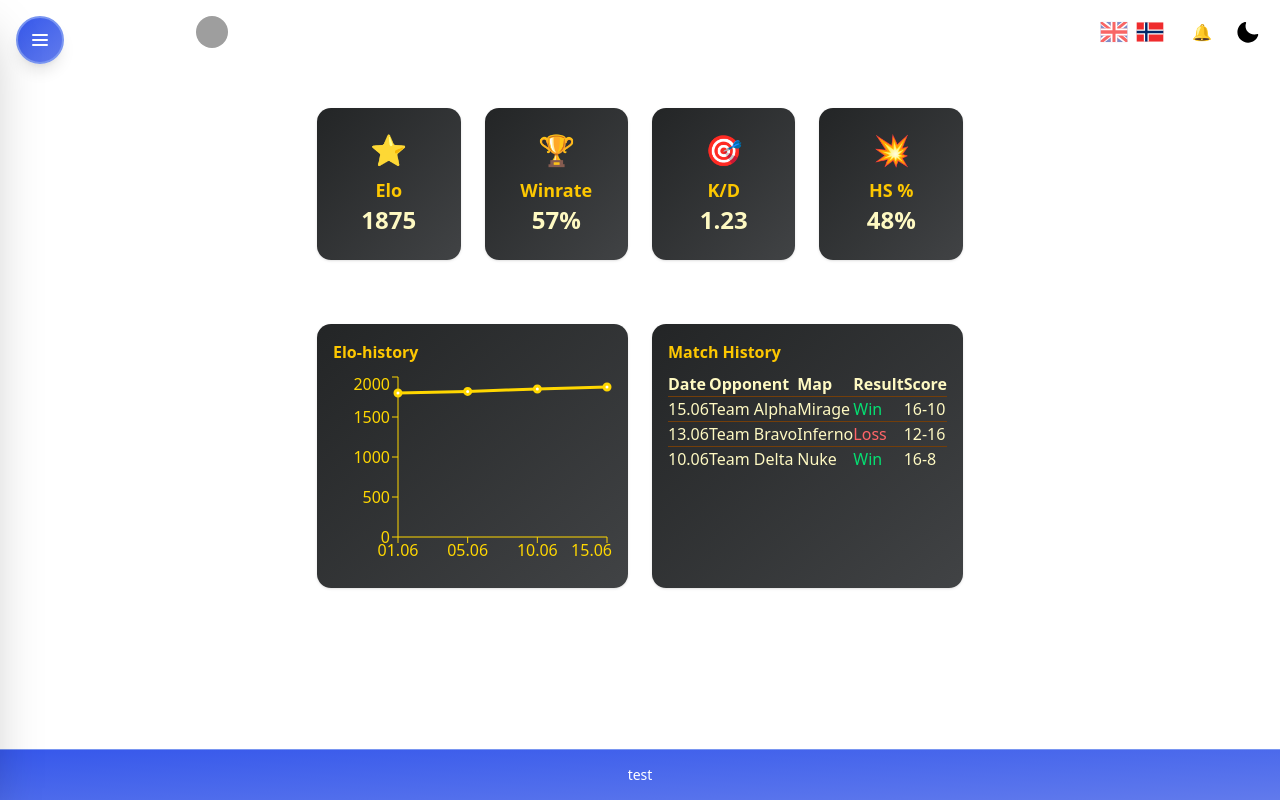
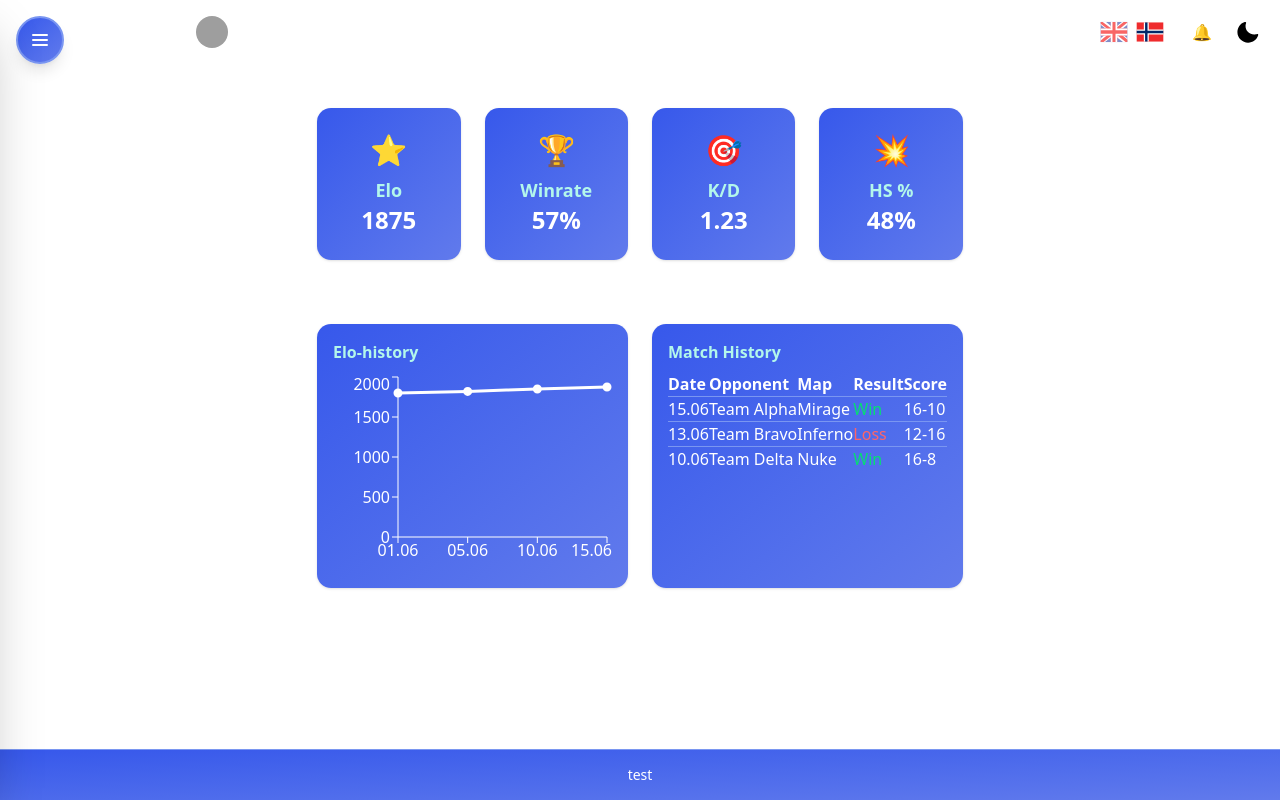
Before and after one commit to Tor-HodeKode/DashBoard, a React (Vite) app: page /DashBoard/dashboard in a window 1280 px wide. Built offline with nearby package versions, Linux system fonts and the light colour scheme; grey boxes are pictures that could not be loaded.

Commit message:
apply dynamic styling

```diff
--- a/src/components/EloChart.jsx
+++ b/src/components/EloChart.jsx
@@ -7,6 +7,7 @@ import {
   ResponsiveContainer,
 } from "recharts";
 import { useTranslation } from "react-i18next";
+import { themes } from "@/styles/globalStyle";
 
 const dummyEloData = [
   { name: "01.06", elo: 1800 },
@@ -15,21 +16,23 @@ const dummyEloData = [
   { name: "15.06", elo: 1875 },
 ];
 
-export default function EloChart() {
+export default function EloChart({ themeName }) {
   const { t } = useTranslation("dashboard");
+  const theme = themes[themeName];
   return (
-    <div className="bg-gradient-to-br from-[#232526] to-[#414345] rounded-xl shadow p-4">
-      <h2 className="text-yellow-400 font-semibold mb-2">{t("elo-history")}</h2>
+    <div className={ theme.gradient + " rounded-xl shadow p-4"}>
+      <h2 className={ theme.titleText + " font-semibold mb-2"}>{t("elo-history")}</h2>
       <ResponsiveContainer width="100%" height={200}>
         <LineChart data={dummyEloData}>
-          <XAxis dataKey="name" stroke="#FFD700" />
-          <YAxis stroke="#FFD700" />
+          <XAxis dataKey="name" stroke="currentColor" className={theme.icon}/>
+          <YAxis stroke="currentColor" className={theme.icon}/>
           <Tooltip />
           <Line
             type="monotone"
             dataKey="elo"
-            stroke="#FFD700"
+            stroke="currentColor"
             strokeWidth={3}
+            className={theme.icon}
           />
         </LineChart>
       </ResponsiveContainer>
--- a/src/components/MatchHistory.jsx
+++ b/src/components/MatchHistory.jsx
@@ -1,16 +1,18 @@
 import { useTranslation } from "react-i18next";
+import { themes } from "@/styles/globalStyle";
 
-export default function MatchHistory() {
+export default function MatchHistory({ themeName }) {
   const { t } = useTranslation("dashboard");
+  const theme = themes[themeName];
   const dummyMatches = [
     { date: "15.06", opponent: "Team Alpha", map: "Mirage", result: t("win"), score: "16-10" },
     { date: "13.06", opponent: "Team Bravo", map: "Inferno", result: t("loss"), score: "12-16" },
     { date: "10.06", opponent: "Team Delta", map: "Nuke", result: t("win"), score: "16-8" },
   ];
   return (
-    <div className="bg-gradient-to-br from-[#232526] to-[#414345] rounded-xl shadow p-4">
-      <h2 className="text-yellow-400 font-semibold mb-2">{t("matchHistory")}</h2>
-      <table className="w-full text-yellow-100">
+    <div className={ theme.gradient + " rounded-xl shadow p-4"}>
+      <h2 className={ theme.titleText + " font-semibold mb-2"}>{t("matchHistory")}</h2>
+      <table className={ theme.mainText + " w-full"}>
         <thead>
           <tr>
             <th className="text-left">{t("date")}</th>
@@ -22,7 +24,7 @@ export default function MatchHistory() {
         </thead>
         <tbody>
           {dummyMatches.map((match, idx) => (
-            <tr key={idx} className="border-t border-yellow-900">
+            <tr key={idx} className={ theme.border + " border-t"}>
               <td>{match.date}</td>
               <td>{match.opponent}</td>
               <td>{match.map}</td>
--- a/src/components/StatCard.jsx
+++ b/src/components/StatCard.jsx
@@ -1,11 +1,13 @@
 import React from "react";
+import { themes } from "@/styles/globalStyle";
 
-export default function StatCard({ title, value, icon }) {
+export default function StatCard({ title, value, icon, themeName }) {
+  const theme = themes[themeName];
   return (
-    <div className="bg-gradient-to-br from-[#232526] to-[#414345] dark:from-[#18181b] dark:to-[#27272a] rounded-xl shadow p-6 flex flex-col items-center justify-center min-w-[140px]">
+    <div className={ theme.gradient + " rounded-xl shadow p-6 flex flex-col items-center justify-center min-w-[140px]"} >
       {icon && <div className="mb-2 text-3xl">{icon}</div>}
-      <div className="text-yellow-400 text-lg font-semibold">{title}</div>
-      <div className="text-2xl font-bold text-yellow-100">{value}</div>
+      <div className={ theme.titleText + " text-lg font-semibold"}>{title}</div>
+      <div className={ theme.mainText + " text-2xl font-bold"}>{value}</div>
     </div>
   );
 }
--- a/src/pages/DashboardPage.jsx
+++ b/src/pages/DashboardPage.jsx
@@ -10,14 +10,14 @@ const DashboardPage = () => {
   return (
     <div className="flex flex-col gap-8">
       <div className="grid grid-cols-1 sm:grid-cols-2 md:grid-cols-4 gap-6 my-8">
-        <StatCard title="Elo" value={1875} icon="⭐" />
-        <StatCard title={t("winRate")} value="57%" icon="🏆" />
-        <StatCard title="K/D" value="1.23" icon="🎯" />
-        <StatCard title="HS %" value="48%" icon="💥" />
+        <StatCard themeName={"blueYellowBlack"} title="Elo" value={1875} icon="⭐" />
+        <StatCard themeName={"blueYellowBlack"} title={t("winRate")} value="57%" icon="🏆" />
+        <StatCard themeName={"blueYellowBlack"} title="K/D" value="1.23" icon="🎯" />
+        <StatCard themeName={"blueYellowBlack"} title="HS %" value="48%" icon="💥" />
       </div>
       <div className="grid grid-cols-1 md:grid-cols-2 gap-6">
-        <EloChart />
-        <MatchHistory />
+        <EloChart themeName={"blueYellowBlack"}/>
+        <MatchHistory themeName={"blueYellowBlack"}/>
       </div>
     </div>
   );
--- a/src/styles/globalStyle.jsx
+++ b/src/styles/globalStyle.jsx
@@ -1,4 +1,3 @@
-import { Hamburger } from "lucide-react";
 
 // Define tint style
 export const tints = {
```
